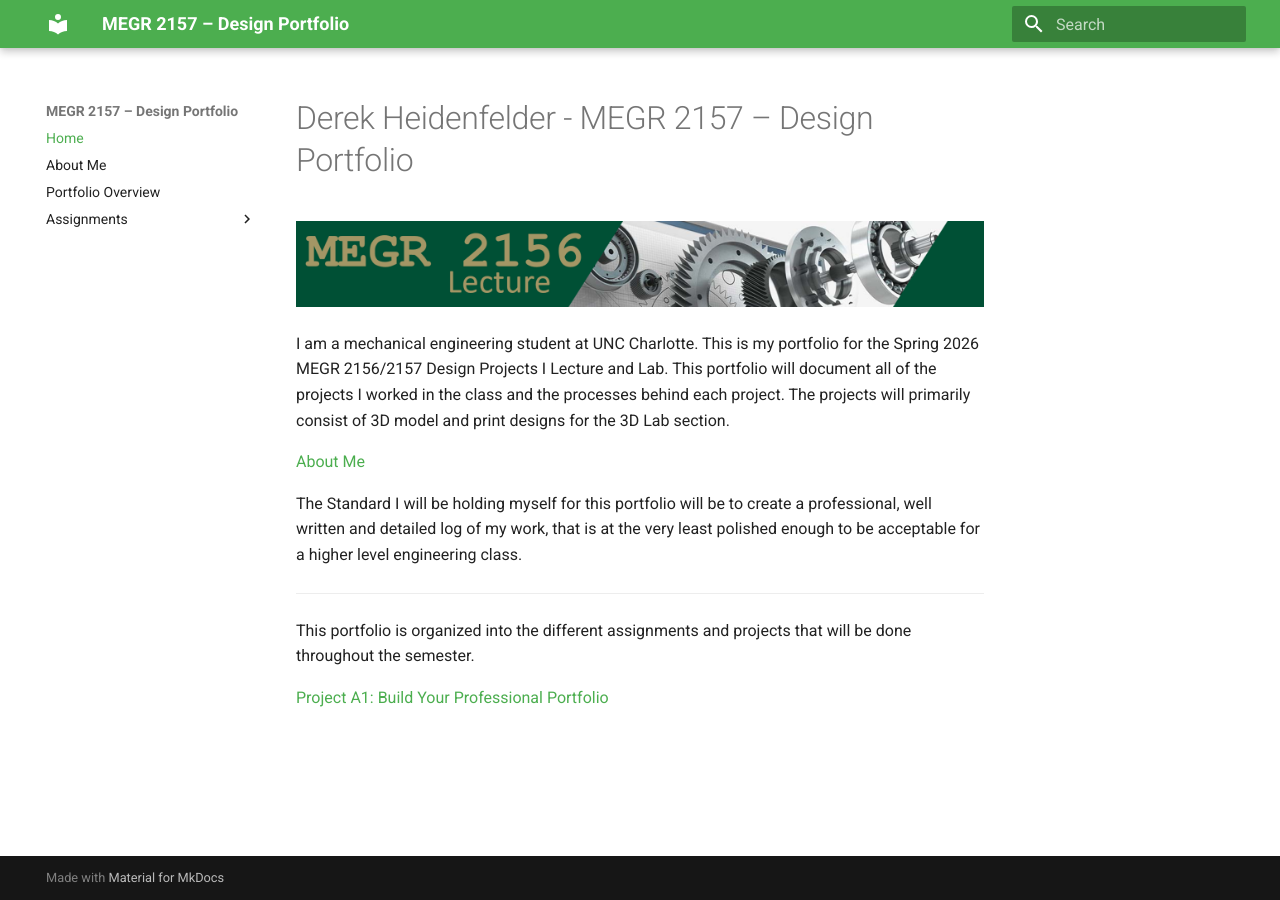
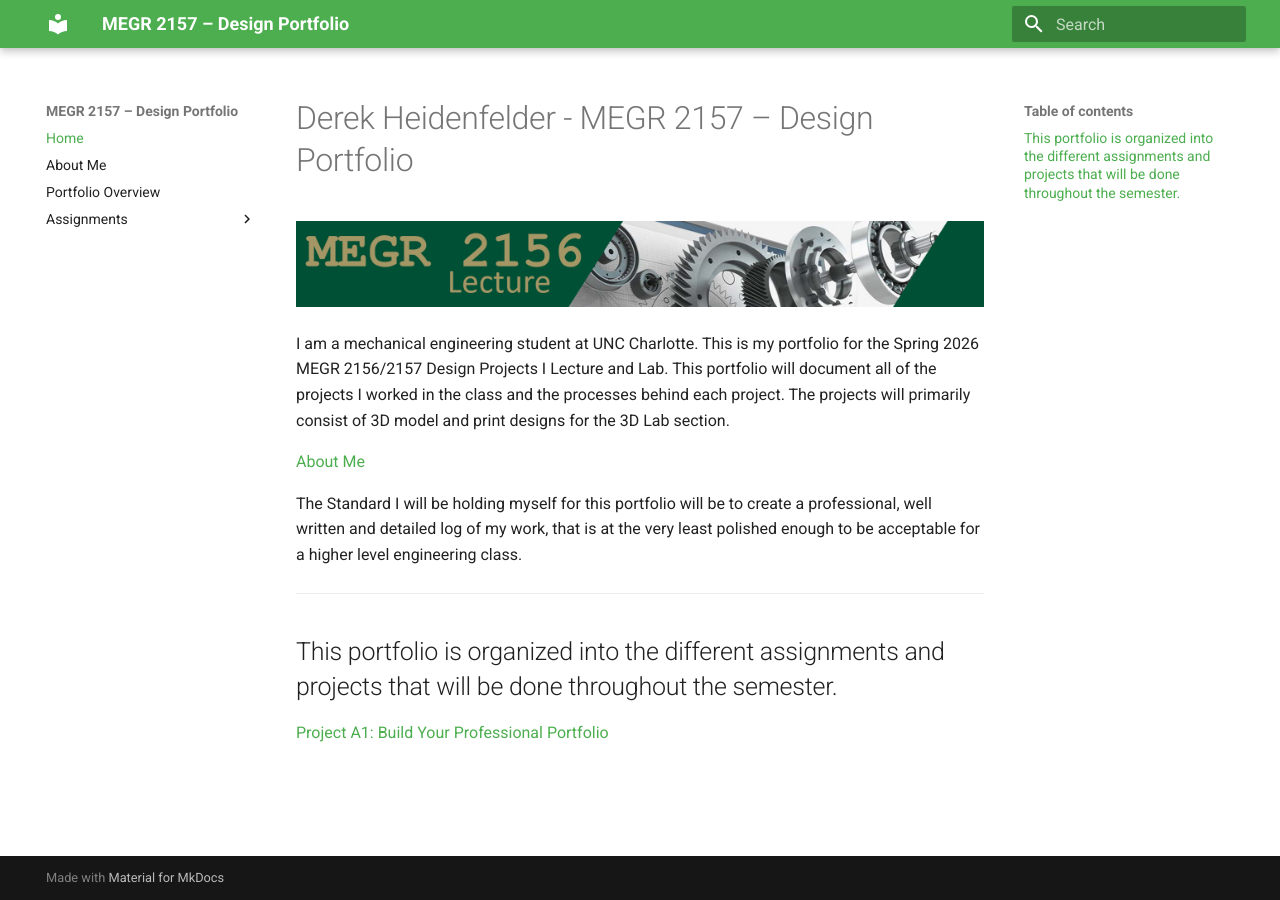
Before and after one commit to dheidenf-beep/DerekH-MEGR2157-portfolio, an MkDocs documentation site: the page built from docs/index.md, in a window 1280 px wide. Built offline with MkDocs 1.6.1 and Material for MkDocs 9.7.7, drawn with Linux system fonts in a browser that asks for light colours; some of the changed lines change nothing that is shown.

Commit message:
Fix markdown formatting in index.md

```diff
--- a/docs/index.md
+++ b/docs/index.md
@@ -10,6 +10,6 @@ The Standard I will be holding myself for this portfolio will be to create a pro
 
 ---------------------------------------
 
-This portfolio is organized into the different assignments and projects that will be done throughout the semester.
+## This portfolio is organized into the different assignments and projects that will be done throughout the semester.
 
-[Project A1: Build Your Professional Portfolio](A01)
+[Project A1: Build Your Professional Portfolio](assignments/A01/index.md)
```
